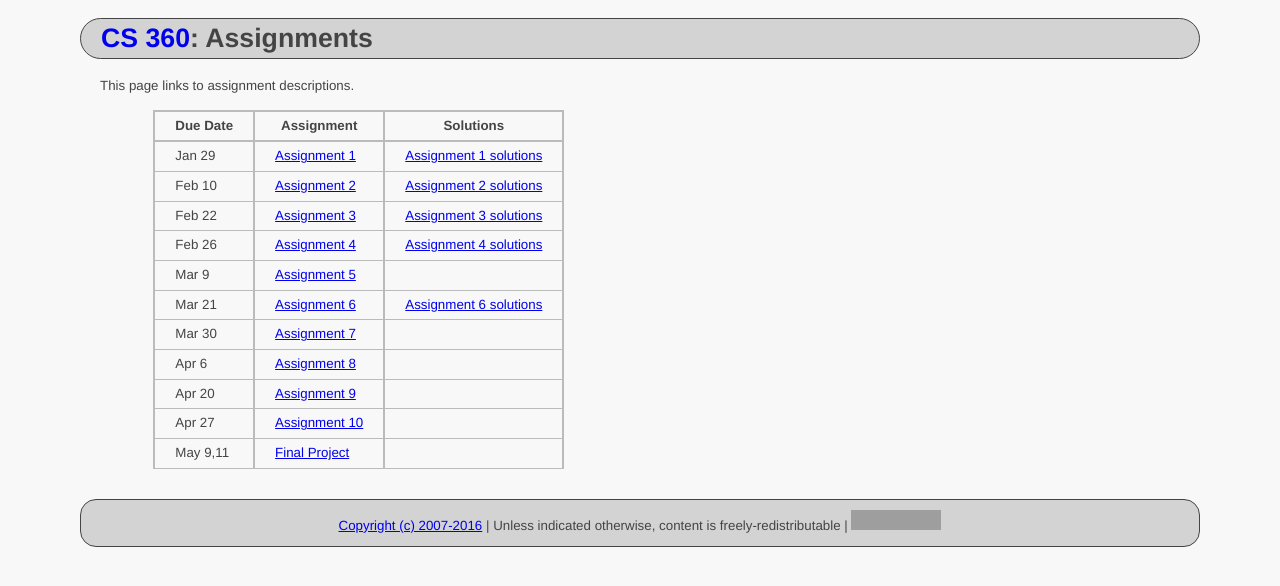
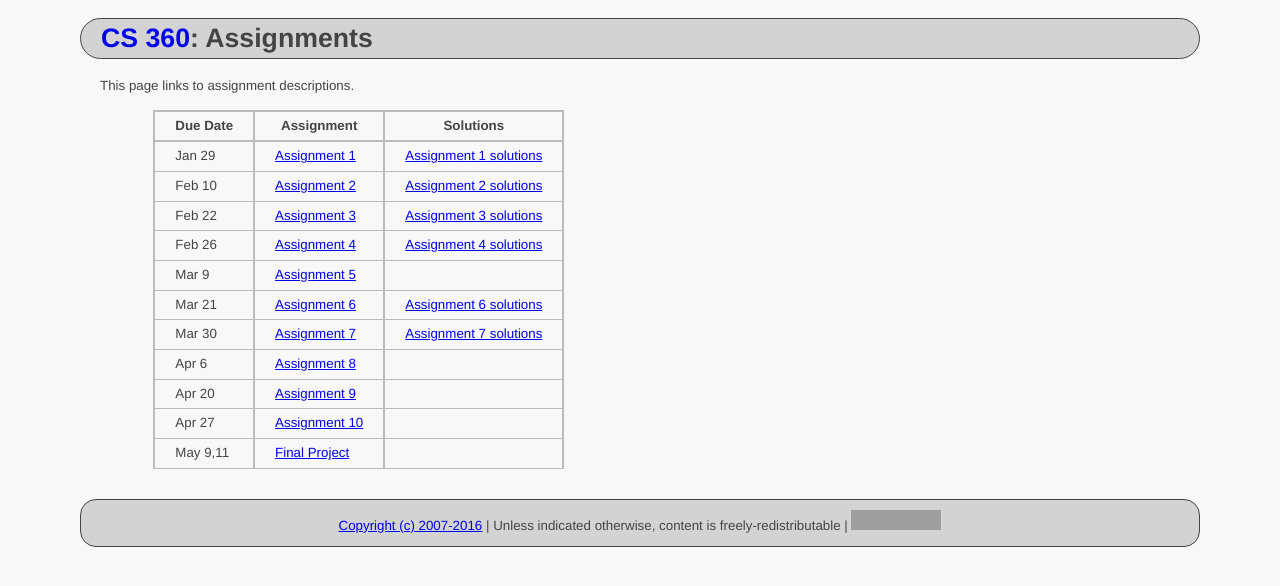
Before and after one commit to ycpcs/cs360-spring2016, a Jekyll site: the page built from assign/index.md, in a window 1280 px wide. Shown: the top 586 px of the page. Built offline with Jekyll 4.4.1, drawn with Linux system fonts in a browser that asks for light colours; grey boxes are pictures that could not be loaded.

Commit message:
add assign 7 sol
add assign 7 sol

```diff
--- a/assign/index.md
+++ b/assign/index.md
@@ -13,7 +13,7 @@ This page links to assignment descriptions.
 > Feb 26   | [Assignment 4](../assign/assign04.html)   | [Assignment 4 solutions](../assign/sol/assign04sol.pdf) |
 > Mar 9    | [Assignment 5](../assign/assign05.html)   |           |
 > Mar 21   | [Assignment 6](../assign/assign06.html)   | [Assignment 6 solutions](../assign/sol/assign06sol.pdf) |
-> Mar 30   | [Assignment 7](../assign/assign07.html)   |           |
+> Mar 30   | [Assignment 7](../assign/assign07.html)   | [Assignment 7 solutions](../assign/sol/assign07sol.pdf) |
 > Apr 6    | [Assignment 8](../assign/assign08.html)   |           |
 > Apr 20   | [Assignment 9](../assign/assign09.html)   |           |
 > Apr 27   | [Assignment 10](../assign/assign10.html)  |           |
```
Also changed, not shown: 5 other files.
